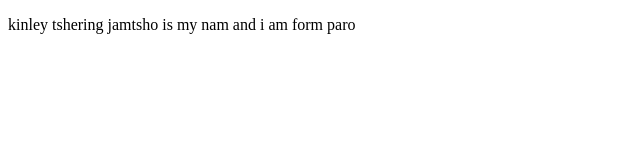
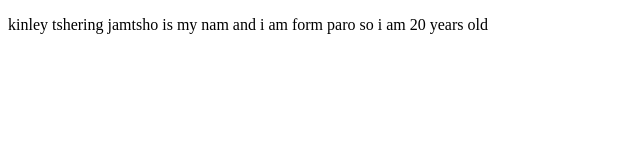
Before and after one commit to 12250035gcit-a11y/Ui-Ux-project-firs-year-, a plain HTML site: page index.html in a window 1280 px wide. Shown: the whole page, without its empty margins (0-640 px from the left). Drawn offline with Linux system fonts and the light colour scheme.

Commit message:
Add age information to paragraph in index.html

```diff
--- a/index.html
+++ b/index.html
@@ -6,6 +6,6 @@
     <title>Document</title>
 </head>
 <body>
-    <p>kinley tshering jamtsho is my nam and i am form paro</p>
+    <p>kinley tshering jamtsho is my nam and i am form paro so i am 20 years old</p>
 </body>
 </html>
```
